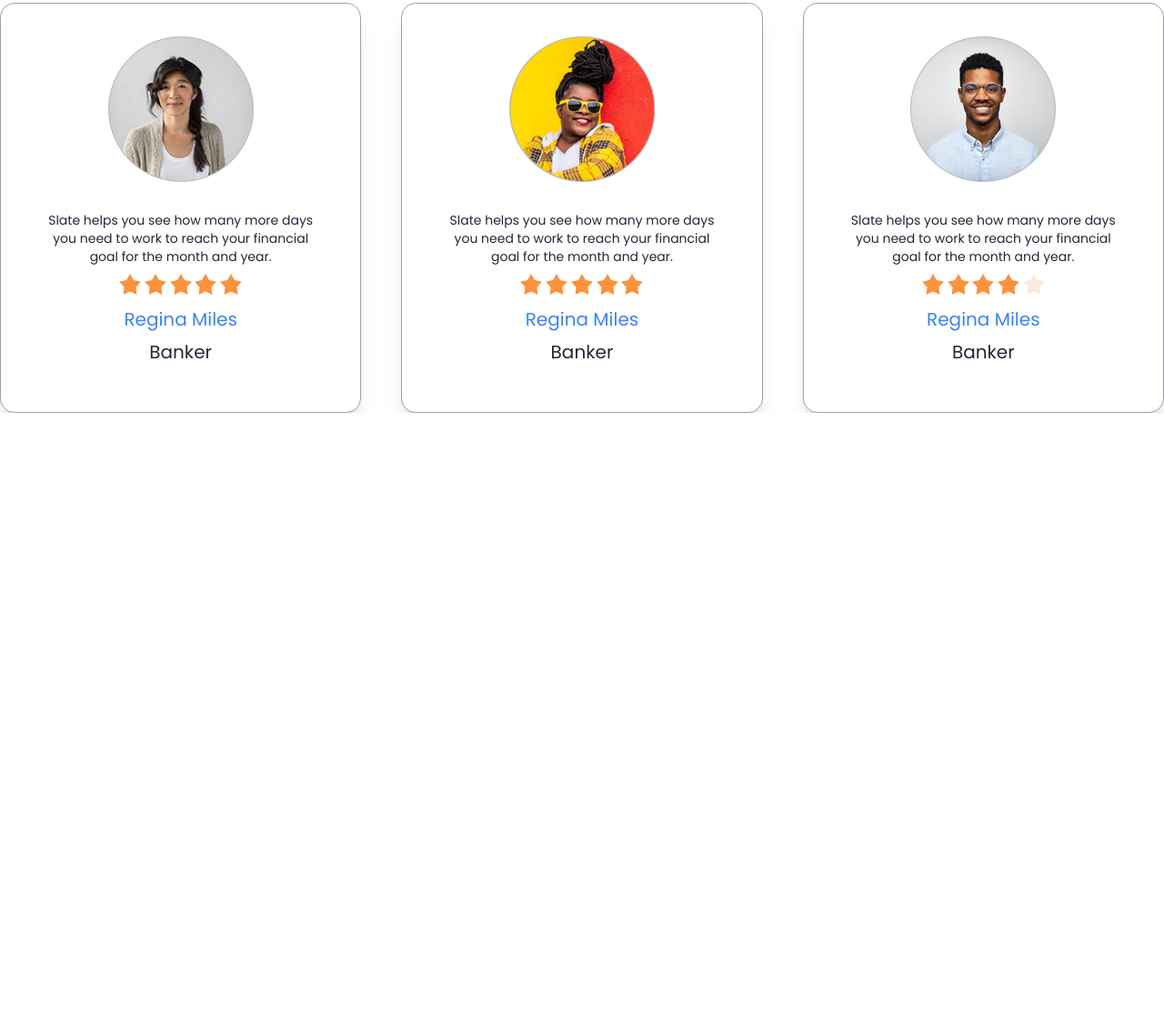
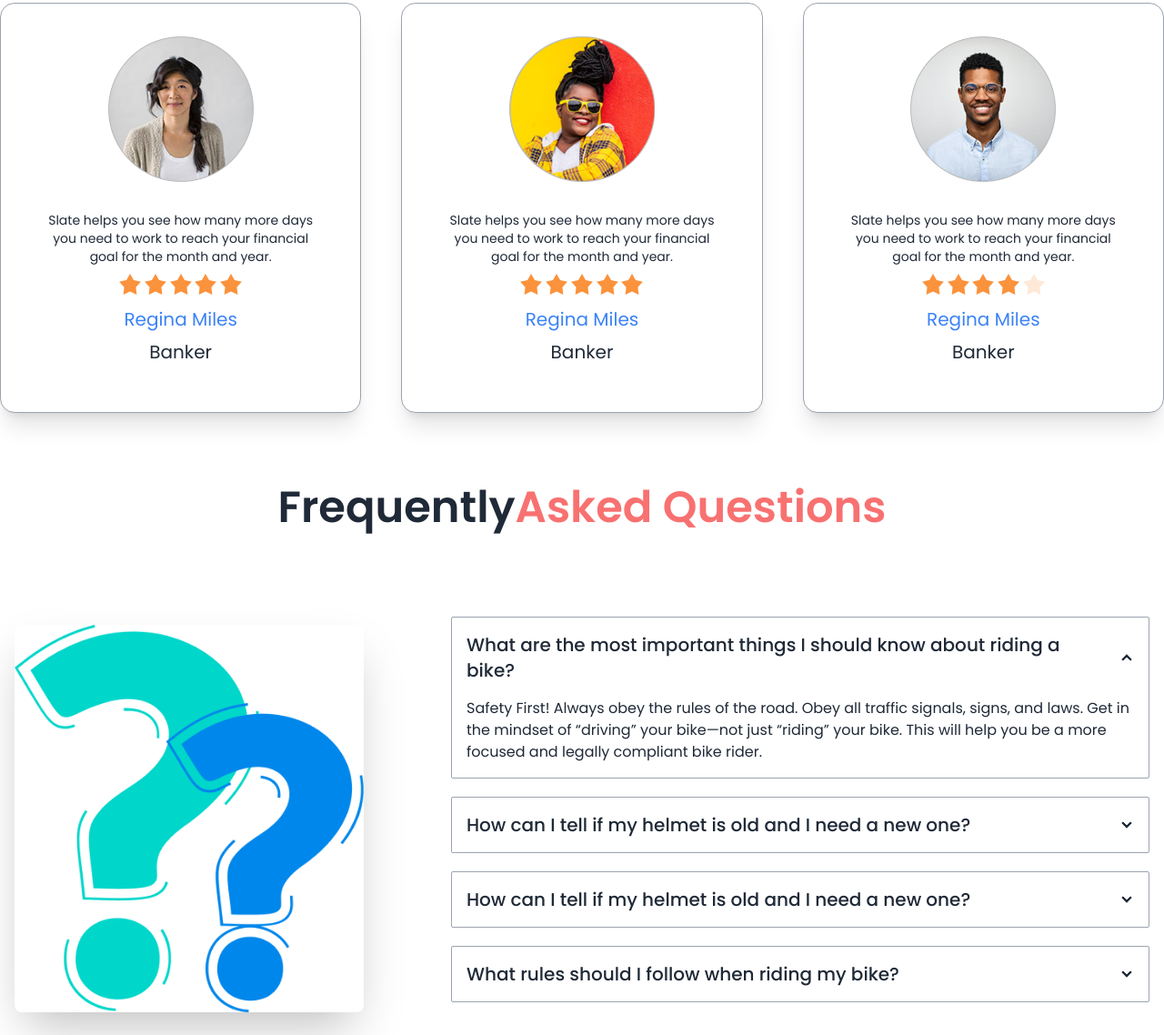
Before and after one commit to RashedAkash/biker-zone, a plain HTML site: page index.html in a window 1280 px wide. Shown: the part 2071-3209 px from the top of the page at 91% size. Before the commit the page ends 2525 px from the top, so only its background shows below. Drawn offline with nearby package versions, Linux system fonts and the light colour scheme.

Commit message:
faq area added

```diff
--- a/index.html
+++ b/index.html
@@ -43,7 +43,8 @@
         <div class="flex-1">
           <div class="dropdown">
             <label tabindex="0" class="btn btn-ghost lg:hidden">
-            <svg xmlns="http://www.w3.org/2000/svg" class="h-5 w-5" fill="none" viewBox="0 0 24 24" stroke="currentColor">
+              <svg xmlns="http://www.w3.org/2000/svg" class="h-5 w-5" fill="none" viewBox="0 0 24 24"
+                stroke="currentColor">
                 <path stroke-linecap="round" stroke-linejoin="round" stroke-width="2" d="M4 6h16M4 12h8m-8 6h16" />
               </svg>
             </label>
@@ -169,7 +170,7 @@
       </div>
     </section>
     <!-- latest area -->
-    <section  class="container mx-auto">
+    <section class="container mx-auto">
       <div class="section-title text-center py-20">
         <h2 class="font-semibold text-5xl">latest News</h2>
       </div>
@@ -178,9 +179,11 @@
           <figure><img src="/images/others/latest2.png" alt="Shoes" /></figure>
           <div class="card-body">
             <h2 class="card-title">Motorcycles & Scooters</h2>
-            <p>Lorem ipsum dolor sit amet, consectetur adipiscing elit. Lacus, fermentum amet faucibus sed id nisi lectus at.</p>
+            <p>Lorem ipsum dolor sit amet, consectetur adipiscing elit. Lacus, fermentum amet faucibus sed id nisi
+              lectus at.</p>
             <div class="card-actions ">
-              <button class="btn bg-white border border-red-400 text-red-500 hover:bg-red-500 hover:text-white ">Read More</button>
+              <button class="btn bg-white border border-red-400 text-red-500 hover:bg-red-500 hover:text-white ">Read
+                More</button>
             </div>
           </div>
         </div>
@@ -188,9 +191,11 @@
           <figure><img src="/images/others/latest1.png" alt="Shoes" /></figure>
           <div class="card-body">
             <h2 class="card-title">Ducati XDIAVEL S-73</h2>
-            <p>Lorem ipsum dolor sit amet, consectetur adipiscing elit. Lacus, fermentum amet faucibus sed id nisi lectus at.</p>
+            <p>Lorem ipsum dolor sit amet, consectetur adipiscing elit. Lacus, fermentum amet faucibus sed id nisi
+              lectus at.</p>
             <div class="card-actions ">
-              <button class="btn bg-white border border-red-400 text-red-500 hover:bg-red-500 hover:text-white ">Read More</button>
+              <button class="btn bg-white border border-red-400 text-red-500 hover:bg-red-500 hover:text-white ">Read
+                More</button>
             </div>
           </div>
         </div>
@@ -198,9 +203,11 @@
           <figure><img src="/images/others/latest3.png" alt="Shoes" /></figure>
           <div class="card-body">
             <h2 class="card-title">2021 Honda CBR500R</h2>
-            <p>Lorem ipsum dolor sit amet, consectetur adipiscing elit. Lacus, fermentum amet faucibus sed id nisi lectus at.</p>
+            <p>Lorem ipsum dolor sit amet, consectetur adipiscing elit. Lacus, fermentum amet faucibus sed id nisi
+              lectus at.</p>
             <div class="card-actions ">
-              <button class="btn bg-white border border-red-400 text-red-500 hover:bg-red-500 hover:text-white ">Read More</button>
+              <button class="btn bg-white border border-red-400 text-red-500 hover:bg-red-500 hover:text-white ">Read
+                More</button>
             </div>
           </div>
         </div>
@@ -275,7 +282,62 @@
 
 
     </section>
-
+    <!-- faq area -->
+    <section class="container mx-auto">
+      <div class="section-title text-center py-20">
+        <h2 class="font-semibold text-5xl">Frequently<span class="text-red-400">Asked Questions</span></h2>
+      </div>
+      <div class="hero ">
+        <div class="hero-content flex-col lg:flex-row gap-24">
+          <img src="/images/others/faq.png" class="max-w-sm rounded-lg shadow-2xl" />
+          <div>
+          <div class="collapse collapse-arrow  mb-5 border border-gray-400 rounded-sm">
+            <input type="radio" name="my-accordion-2" checked="checked" />
+            <div class="collapse-title text-xl font-medium">
+              What are the most important things I should
+              know about riding a bike?
+            </div>
+            <div class="collapse-content">
+              <p>Safety First! Always obey the rules of the road. Obey all traffic signals, signs, and laws. Get in the mindset of
+              “driving” your bike—not just “riding” your bike. This will help you be a more focused and legally compliant bike rider.</p>
+            </div>
+          </div>
+          <div class="collapse collapse-arrow  mb-5 border border-gray-400 rounded-sm ">
+            <input type="radio" name="my-accordion-2" />
+            <div class="collapse-title text-xl font-medium">
+              How can I tell if my helmet is old and I need a
+              new one?
+            </div>
+            <div class="collapse-content">
+              <p>Safety First! Always obey the rules of the road. Obey all traffic signals, signs, and laws. Get in the mindset of
+              “driving” your bike—not just “riding” your bike. This will help you be a more focused and legally compliant bike rider.</p>
+            </div>
+          </div>
+          <div class="collapse collapse-arrow mb-5 border border-gray-400 rounded-sm ">
+            <input type="radio" name="my-accordion-2" />
+            <div class="collapse-title text-xl font-medium">
+              How can I tell if my helmet is old and I need a
+              new one?
+            </div>
+            <div class="collapse-content">
+              <p>Safety First! Always obey the rules of the road. Obey all traffic signals, signs, and laws. Get in the mindset of
+              “driving” your bike—not just “riding” your bike. This will help you be a more focused and legally compliant bike rider.</p>
+            </div>
+          </div>
+          <div class="collapse collapse-arrow mb-5 border border-gray-400 rounded-sm ">
+            <input type="radio" name="my-accordion-2" />
+            <div class="collapse-title text-xl font-medium">
+              What rules should I follow when riding my bike?
+            </div>
+            <div class="collapse-content">
+              <p>Safety First! Always obey the rules of the road. Obey all traffic signals, signs, and laws. Get in the mindset of
+              “driving” your bike—not just “riding” your bike. This will help you be a more focused and legally compliant bike rider.</p>
+            </div>
+          </div>
+          </div>
+        </div>
+      </div>
+    </section>
   </main>
   <footer></footer>
 </body>
```
Lines whose indentation alone changed are shown as unchanged.
